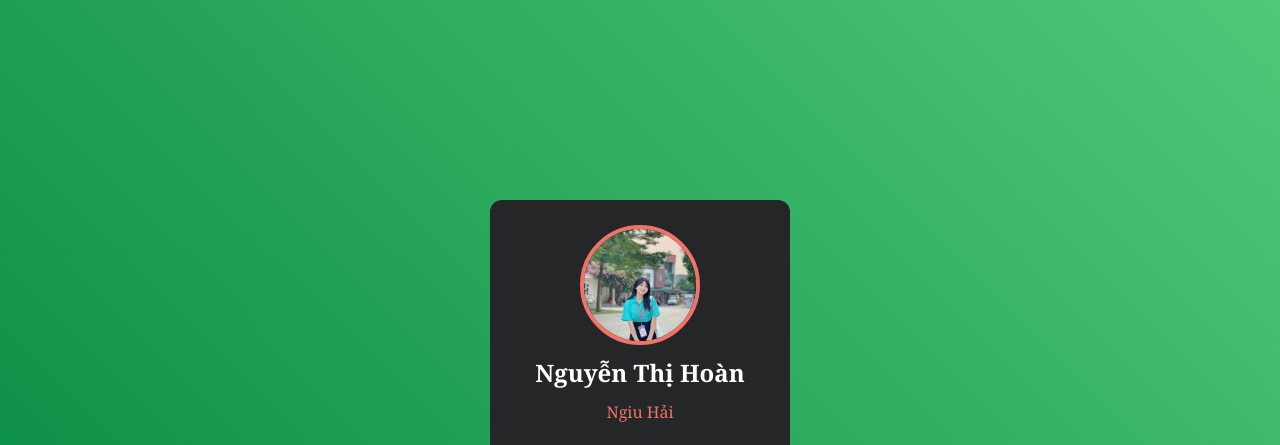
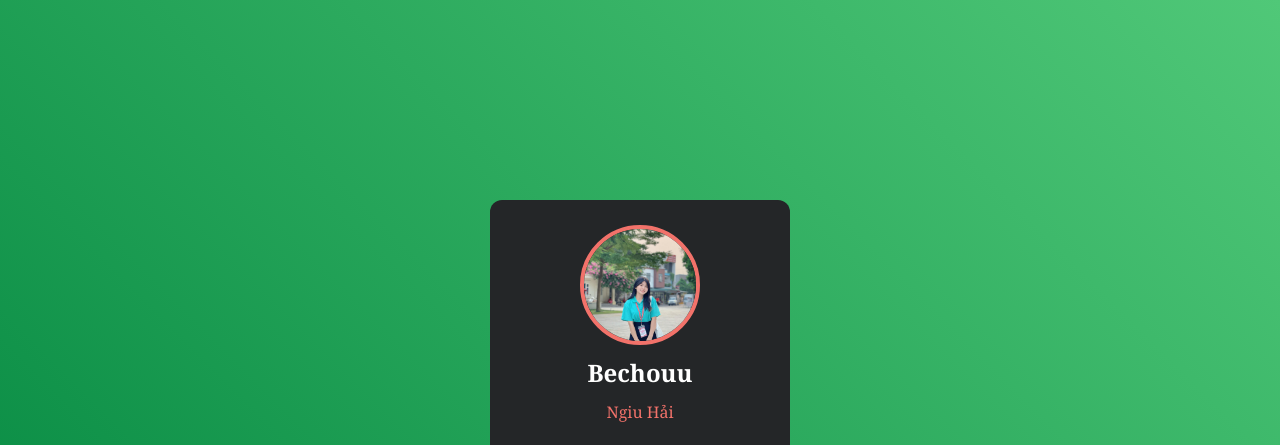
Before and after one commit to hainguyenviet2305/bechouu, a plain HTML site: page index.html in a window 1280 px wide. Shown: the top 445 px of the page. Drawn offline with nearby package versions, Linux system fonts and the light colour scheme.

```diff
--- a/index.html
+++ b/index.html
@@ -12,7 +12,7 @@
         <div class="card_img">
             <img src="ngiu.jpg" alt="">
         </div>
-        <h2>Nguyễn Thị Hoàn</h2>
+        <h2>Bechouu</h2>
         <p>Ngiu Hải</p>
         <div class="social">
             <a href="https://www.facebook.com/imchoucute" target="_blank">
```
